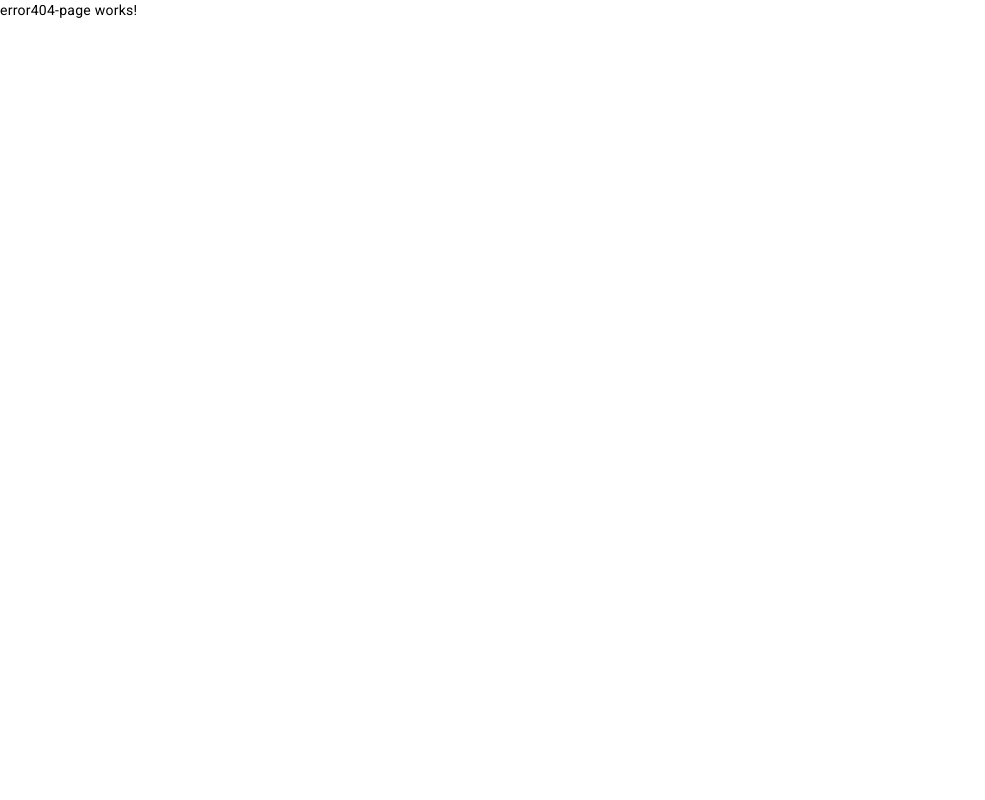
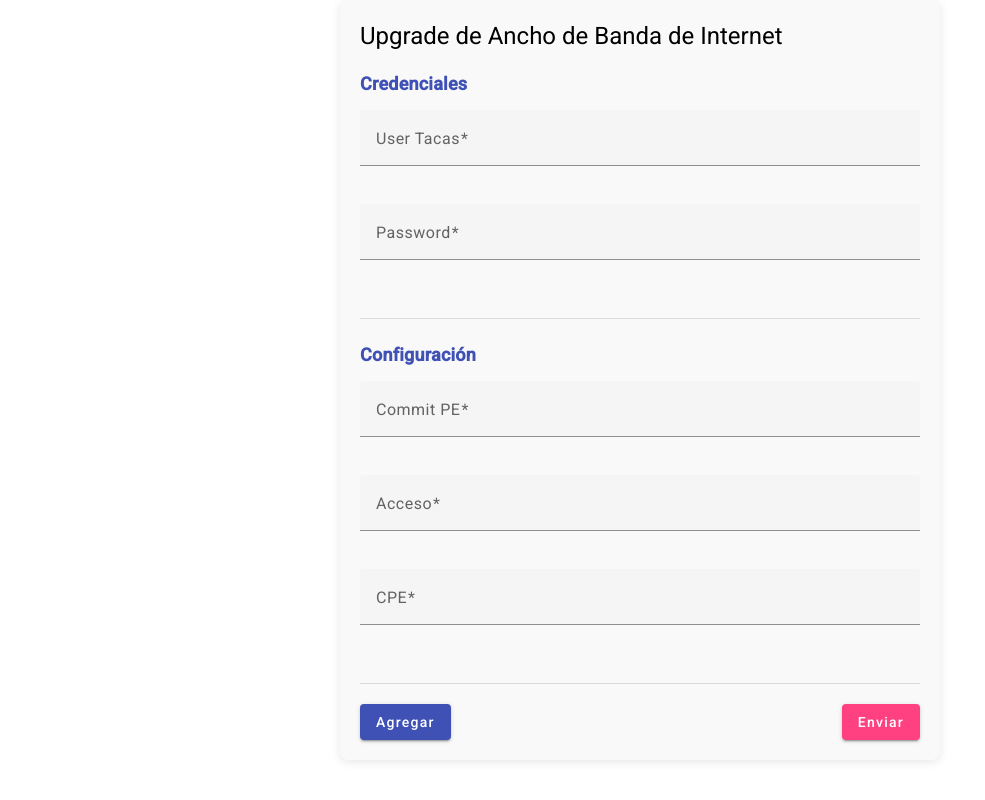
Before and after one commit to mozadev/Angular-Listado-Modal, an Angular app: page /upgrade/add in a window 1280 px wide. Before the commit this address led to /404. Shown: the whole page, without its empty margins (0-985 px from the left). Built offline with nearby package versions, Linux system fonts and the light colour scheme.

Commit message:
add upgrade internet initial config

```diff
--- a/src/app/anexos/anexos-routing.module.ts
+++ b/src/app/anexos/anexos-routing.module.ts
@@ -1,5 +1,4 @@
 import { NgModule } from '@angular/core';
-import { CommonModule } from '@angular/common';
 import { RouterModule, Routes } from '@angular/router';
 import { ListPageComponent } from './pages/list-page/list-page.component';
 
--- a/src/app/anexos/pages/anexo-detail/anexo-detail.component.html
+++ b/src/app/anexos/pages/anexo-detail/anexo-detail.component.html
@@ -1,3 +1,5 @@
+
+
 <h2 class="anexo-title">Detalles del Anexo {{ data.records[0].key_id }}</h2>
 <p class="duration-info">Horas caído: <strong>{{ data.duration_hrs }}</strong></p>
 
--- a/src/app/app-routing.module.ts
+++ b/src/app/app-routing.module.ts
@@ -13,6 +13,10 @@ const routes: Routes = [
     loadChildren: () => import('./anexos/anexos.module').then(m =>m.AnexosModule),
   },
   {
+    path: 'upgrade',
+    loadChildren: () => import('./upgradeinternet/upgradeinternet.module').then(m =>m.UpgradeinternetModule),
+  },
+  {
     path:'404',
     component: Error404PageComponent
   },
--- a/src/app/upgradeinternet/pages/upgradeinternet/upgradeinternet.component.css
+++ b/src/app/upgradeinternet/pages/upgradeinternet/upgradeinternet.component.css
@@ -0,0 +1,55 @@
+.form-container {
+    max-width: 600px;
+    margin: 0 auto;
+    padding: 20px;
+    background: #f9f9f9;
+    border-radius: 8px;
+    box-shadow: 0 2px  10px rgba(0, 0, 0, 0.1);
+}
+
+.section {
+    margin-bottom: 20px;
+}
+
+.section-title {
+    font-size: 18px;
+    font-weight: bold;
+    margin-bottom: 10px ;
+    color: #3f51b5;
+}
+
+.form-field {
+    width: 100%;
+    margin-bottom: 16px;
+}
+
+.field-group {
+    display: flex;
+    align-items: center;
+    gap: 20px;
+    margin: bottom 15px; ;
+}
+
+.button-group {
+    display: flex;
+    justify-content: flex-end;
+    gap: 10px;
+}
+
+mat-divider {
+    margin: 20px 0;
+}
+
+.actions {
+    display: flex;
+    justify-content: space-between;
+    margin-top: 20px;
+}
+
+mat-form-field {
+    flex: 1;
+}
+
+mat-icon {
+    cursor: pointer;
+}
--- a/src/app/upgradeinternet/pages/upgradeinternet/upgradeinternet.component.html
+++ b/src/app/upgradeinternet/pages/upgradeinternet/upgradeinternet.component.html
@@ -1 +1,65 @@
-<p>upgradeinternet works!</p>
+<mat-card class="form-container">
+    <h1>Upgrade de Ancho de Banda de Internet</h1>
+    <form [formGroup]="form" (ngSubmit)="submitForm()">
+
+        <div class="section">
+            <h2 class="section-title">Credenciales</h2>
+            <mat-form-field appearance="fill" class="form-field">
+                <mat-label>User Tacas</mat-label>
+                <input matInput formControlName="userTacas" placeholder="Ingrese User Tacas">
+            </mat-form-field>
+
+            <mat-form-field appearance="fill" class="form-field">
+                <mat-label>Password</mat-label>
+                <input matInput formControlName="password" placeholder="Ingrese Password" type="password">
+            </mat-form-field>
+        </div>
+        <mat-divider></mat-divider>
+
+        <div class="section">
+            <h2 class="section-title">Configuración</h2>
+            <mat-form-field appearance="fill" class="form-field">
+                <mat-label>Commit PE</mat-label>
+                <input matInput formControlName="commitPE" placeholder="Ingrese Commit PE">
+            </mat-form-field>
+
+            <mat-form-field appearance="fill" class="form-field">
+                <mat-label>Acceso</mat-label>
+                <input matInput formControlName="ACCESO" placeholder="Ingrese Acceso">
+            </mat-form-field>
+
+            <mat-form-field appearance="fill" class="form-field">
+                <mat-label>CPE</mat-label>
+                <input matInput formControlName="CPE" placeholder="Ingrese CPE">
+            </mat-form-field>
+        </div>
+
+        <mat-divider></mat-divider>
+
+
+
+        <div formArrayName="fields">
+            <div *ngFor="let group of fields.controls; let i = index" [formGroupName]="i" class="field-group">
+
+                <mat-form-field appearance="fill">
+                    <mat-label>CID</mat-label>
+                    <input matInput formControlName="cid" placeholder="CID">
+                </mat-form-field>
+
+                <mat-form-field appearance="fill">
+                    <mat-label>Ancho de Banda</mat-label>
+                    <input matInput formControlName="bandwidth" placeholder="Ancho de Banda">
+                </mat-form-field>
+
+                <button mat-icon-button color="warn" (click)="removeField(i)">
+                    <mat-icon>delete</mat-icon>
+                </button>
+            </div>
+        </div>
+
+        <div class="actions">
+            <button mat-raised-button color="primary" type="button" (click)="addField()">Agregar</button>
+            <button mat-raised-button color="accent" type="submit">Enviar</button>
+        </div>
+    </form>
+</mat-card>
--- a/src/app/upgradeinternet/pages/upgradeinternet/upgradeinternet.component.ts
+++ b/src/app/upgradeinternet/pages/upgradeinternet/upgradeinternet.component.ts
@@ -1,4 +1,5 @@
 import { Component } from '@angular/core';
+import { FormArray, FormBuilder, FormGroup, Validators } from '@angular/forms';
 
 @Component({
   selector: 'app-upgradeinternet',
@@ -6,5 +7,53 @@ import { Component } from '@angular/core';
   styleUrls: ['./upgradeinternet.component.css']
 })
 export class UpgradeinternetComponent {
+    form: FormGroup;
 
+    constructor(private fb: FormBuilder){
+      this.form = this.fb.group({
+
+        userTacas: ['', [Validators.required]],
+        password: ['', [Validators.required]],
+        commitPE: ['', [Validators.required]],
+        ACCESO: ['', [Validators.required]],
+        CPE: ['', [Validators.required]],
+        fields: this.fb.array([])
+      })
+    }
+
+    get fields(): FormArray {
+      return this.form.get('fields') as FormArray
+    }
+
+    addField():void {
+      const fieldGroup = this.fb.group({
+        cid:['', [Validators.required]],
+        bandwidth: ['', [Validators.required, Validators.pattern('^[0-9]*$')]]
+      })
+      this.fields.push(fieldGroup)
+    }
+
+    removeField(index: number): void {
+      this.fields.removeAt(index);
+    }
+
+    submitForm(): void {
+      if (this.form.valid){
+        const groupeData =  this.groupByBandwidth(this.form.value.fields);
+        console.log('Datos agrupados:', groupeData)
+      }else{
+        console.error('Formulario no valido')
+      }
+    }
+
+    private groupByBandwidth(fields: {cid: string, bandwidth: string }[]):Record<string, string[]>{
+      return fields.reduce((acc,fields) => {
+        const {bandwidth, cid} = fields;
+        if (!acc[bandwidth]){
+            acc[bandwidth] = []
+        }
+        acc[bandwidth].push(cid);
+        return acc;
+      }, {} as Record<string, string[]>);
+    }
 }
--- a/src/app/upgradeinternet/upgradeinternet-routing.module.ts
+++ b/src/app/upgradeinternet/upgradeinternet-routing.module.ts
@@ -1,7 +1,14 @@
 import { NgModule } from '@angular/core';
 import { RouterModule, Routes } from '@angular/router';
+import { UpgradeinternetComponent } from './pages/upgradeinternet/upgradeinternet.component';
 
-const routes: Routes = [];
+const routes: Routes = [
+  {path: '', redirectTo:'add' , pathMatch: 'full'},
+  {path: 'add', component: UpgradeinternetComponent},
+  {path: '**' , redirectTo: 'add'}
+
+];
+
 
 @NgModule({
   imports: [RouterModule.forChild(routes)],
```
Also changed, not shown: src/app/upgradeinternet/upgradeinternet.module.ts (+7 -5 lines).
